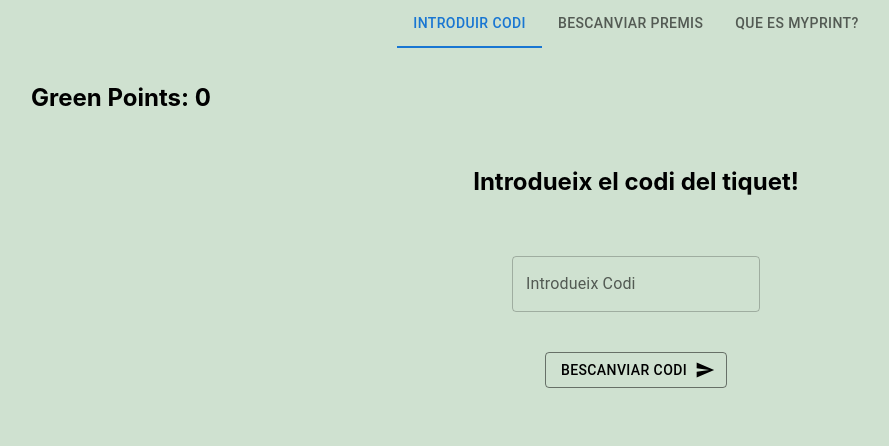
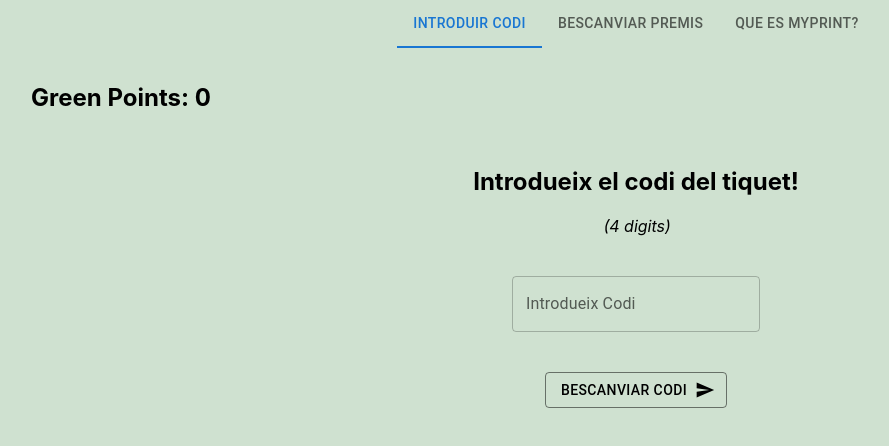
Before and after one commit to llull179/MyPrint--Recircula-Challenge-2022, a React (Create React App) app: page / in a window 1280 px wide. Shown: the top 446 px of the page, without its empty margins (4-893 px from the left). Built offline with nearby package versions, Linux system fonts and the light colour scheme.

Commit message:
ppulling

```diff
--- a/package.json
+++ b/package.json
@@ -13,7 +13,7 @@
     "@testing-library/user-event": "^13.5.0",
     "react": "^18.1.0",
     "react-dom": "^18.1.0",
-    "react-scripts": "5.0.1",
+    "react-scripts": "^5.0.1",
     "styled-components": "^5.3.5",
     "web-vitals": "^2.1.4"
   },
--- a/src/Components/Form.jsx
+++ b/src/Components/Form.jsx
@@ -20,9 +20,10 @@ export default function Form(props) {
     <Grid alignItems='center' justifyContent='center' container spacing= {5} direction ='column'>
       <Grid  item>
       <h2>Introdueix el codi del tiquet!</h2>
+      <i className={"text"}>(4 digits)</i>
       </Grid>
       <Grid item>
-        <TextField value = {props.codi} onChange={(e)=>props.setCodi(e.target.value)} error={props.error} id='codi' placeholder='Codi...' label='Introdueix Codi'/>
+        <TextField inputProps={{ maxLength: 4 }} value = {props.codi} onChange={(e)=>props.setCodi(e.target.value)} error={props.error} id='codi' placeholder='Codi...' label='Introdueix Codi'/>
 
       </Grid>
       <Grid item>
--- a/src/Components/MyPrint.jsx
+++ b/src/Components/MyPrint.jsx
@@ -20,9 +20,6 @@ export default function MyPrint() {
           <img alt ="Logo" src={Logo}/>
         </Grid>
         <Grid item>
-         <h2>VIdeo</h2>
-        </Grid>
-        <Grid item>
          <i>Guillem Palmés Batlle, Lluís Llull Riera, Carlos Saura Besa, Maria Bareche Baqués i Javier Gallardo Sáenz</i>
         </Grid>
       </Grid>
--- a/src/Components/Recompensa.jsx
+++ b/src/Components/Recompensa.jsx
@@ -17,7 +17,7 @@ export default function Recompensa(props) {
         <Grid  item>
             <h4>Enhorabona!</h4>
             <p> <span> Codi: </span> {props.codi}</p>
-            <p>Has aconseguit estalviar <span>50</span> Kg de C02 !</p>
+            <p>Has aconseguit estalviar <span>50</span> g de C02 !</p>
             <p>Has aconseguit <span>500</span> GreenPoihnts!</p>
         </Grid>
         <Grid item>
--- a/src/index.css
+++ b/src/index.css
@@ -29,7 +29,10 @@ span {
   position: relative;
   left:30%;
 }
-
+.text {
+  position: relative;
+  left:40%;
+}
 .alerta {
   padding: 2rem 5rem;
   max-width: 60rem;
```
Also changed, not shown: 1 other file (tests, documents, lock files or other folders).
